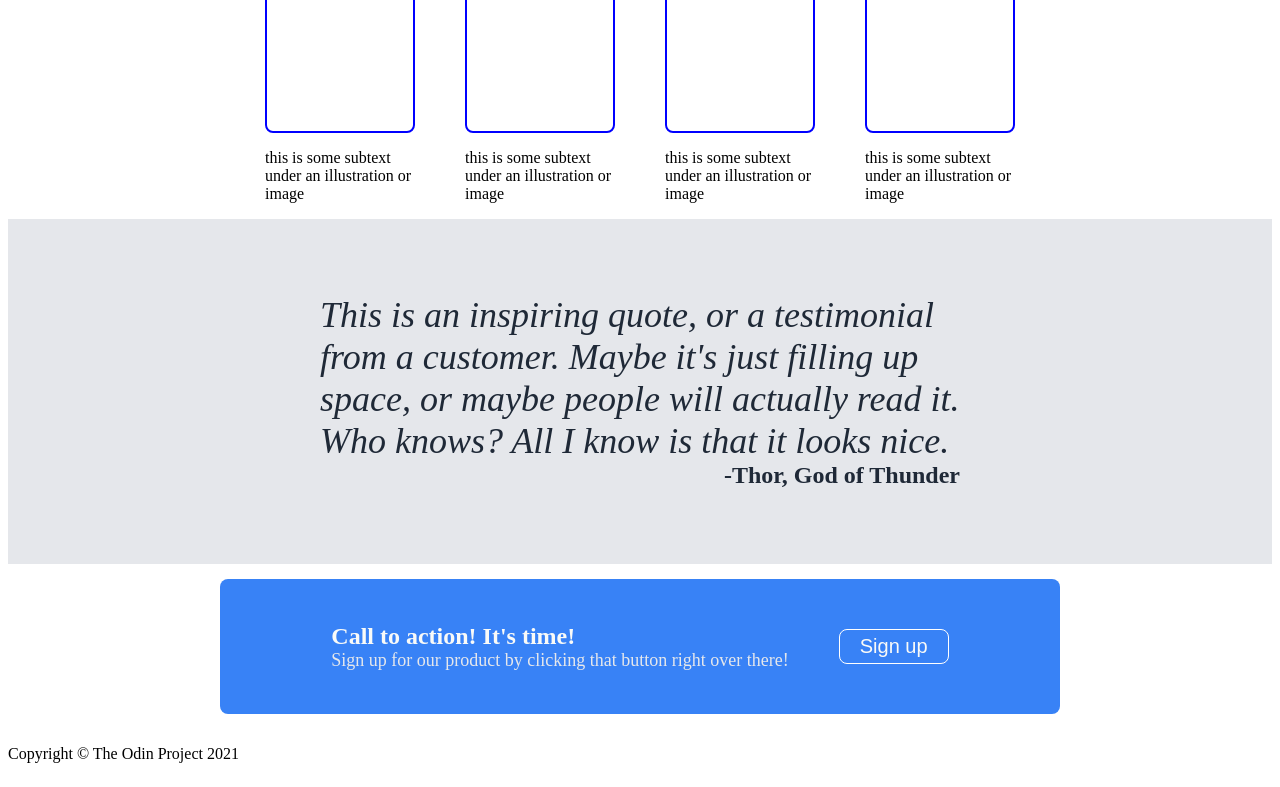
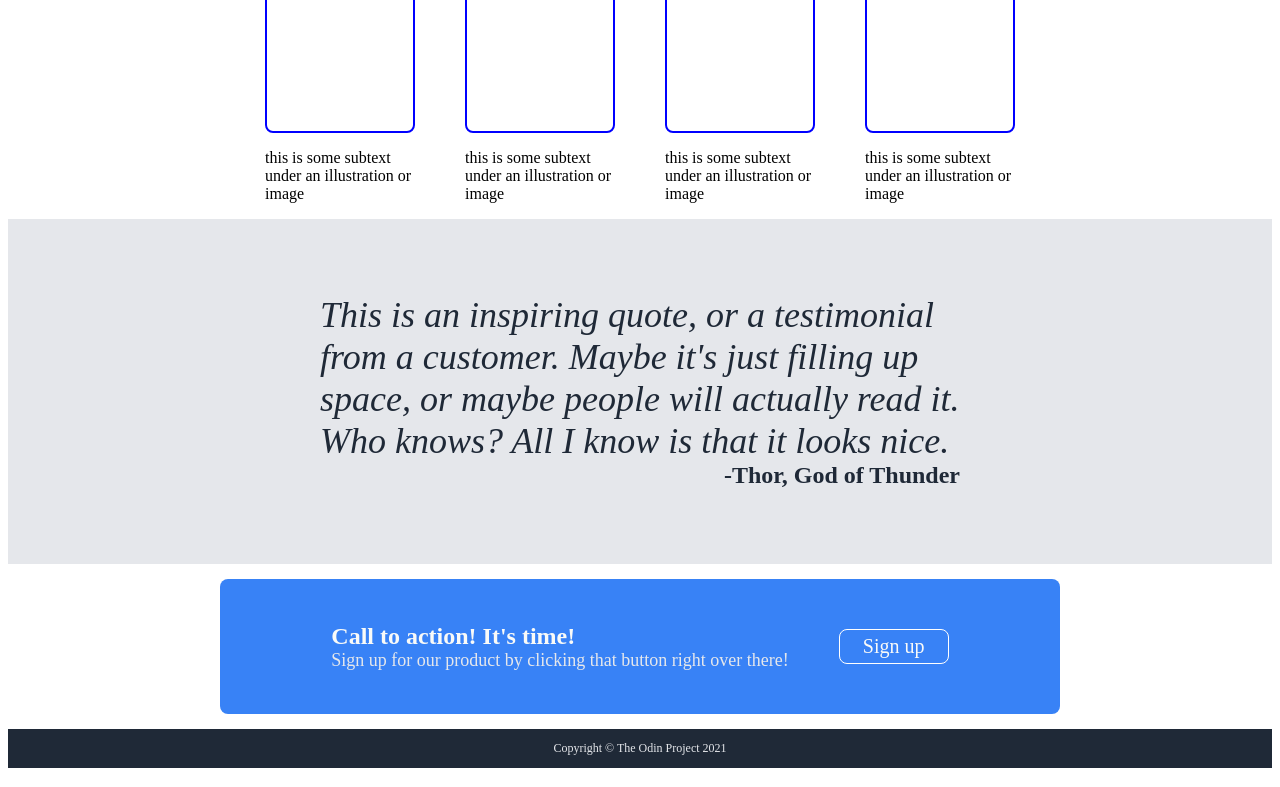
Before and after one commit to antivistic/landing-page, a plain HTML site: page index.html in a window 1280 px wide. Shown: the part 498-1285 px from the top of the page. Drawn offline with Linux system fonts and the light colour scheme.

Commit message:
styled footer and added small final touches

```diff
--- a/style.css
+++ b/style.css
@@ -1,3 +1,7 @@
+* {
+	font-family: "Helvetica, Times New Roman, sans-serif";
+}
+
 body {
 	display: flex;
 	flex-direction: column;
@@ -176,3 +180,10 @@ button {
 	font-size: 18px;
 	color: #E5E7EB;
 }
+
+.footer {
+	text-align: center;
+	background-color: #1F2937;
+	font-size: 12px;
+	color: #E5E7EB;
+}
```
